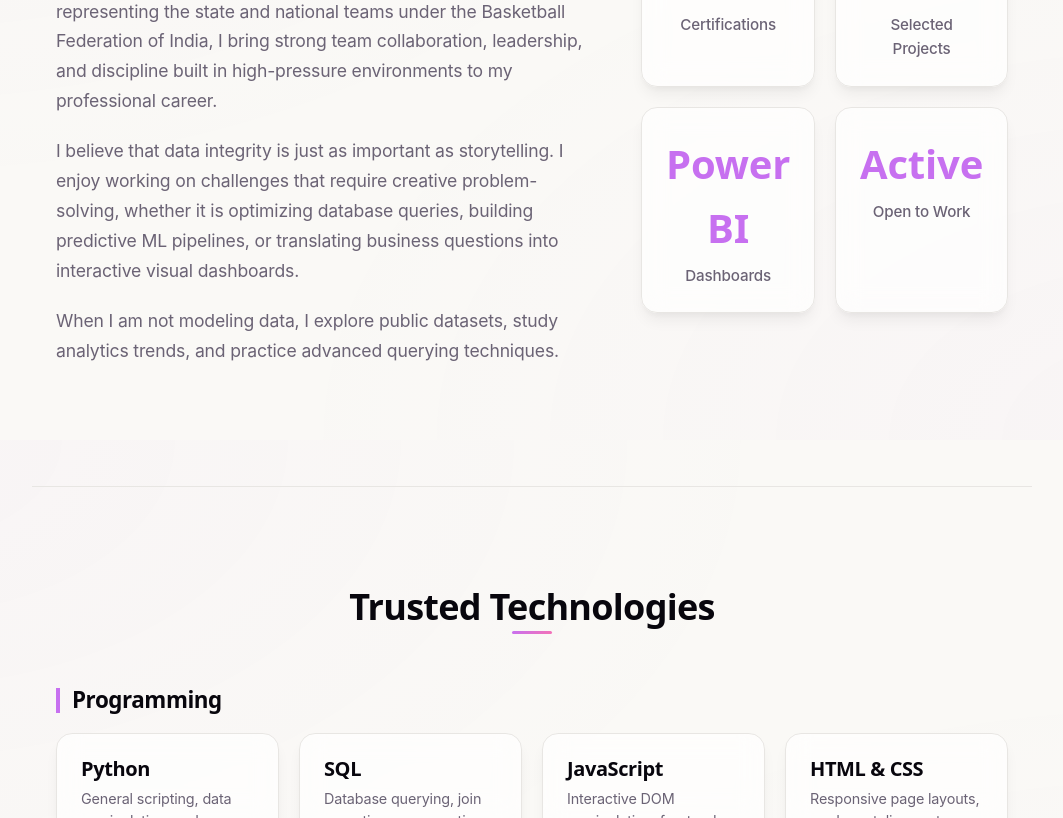
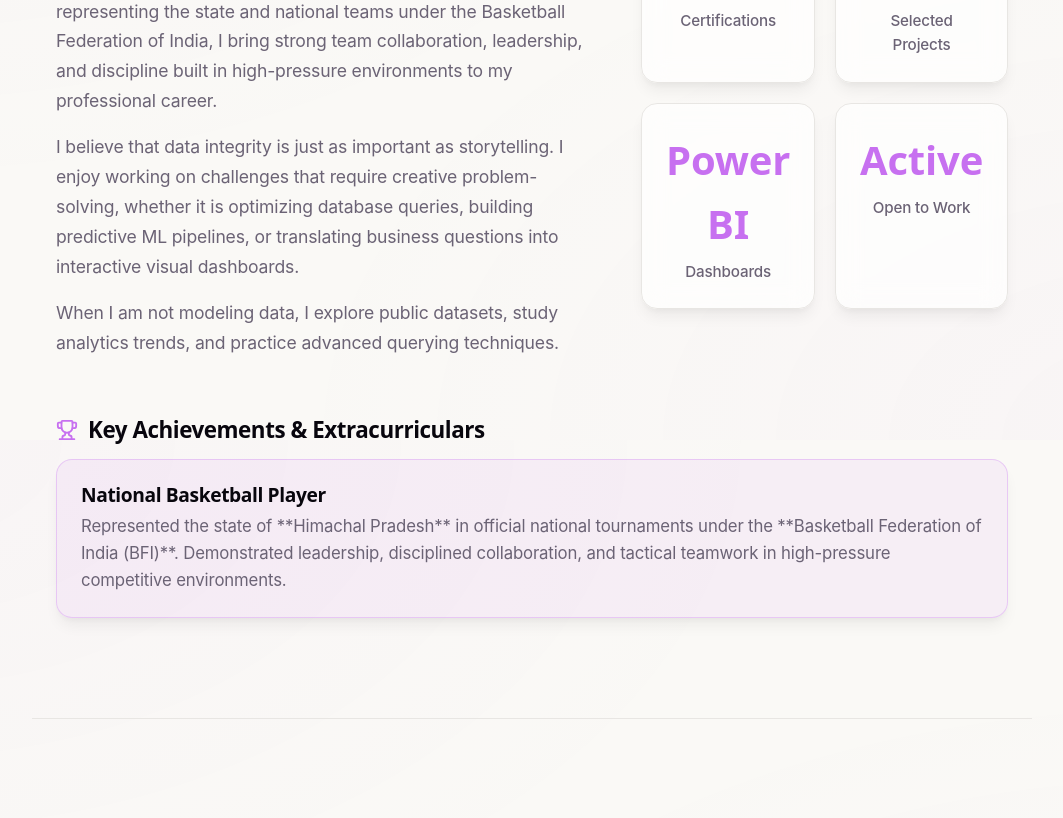
Before and after one commit to pahadibanda/rajat-portfolio, a React (Vite) app: page / in a window 1280 px wide. Shown: the part 1160-1978 px from the top of the page, without its empty margins (108-1171 px from the left). Built offline with nearby package versions, Linux system fonts and the light colour scheme; no server answers.

Commit message:
Add basketball achievement section to About.jsx

```diff
--- a/src/components/About.jsx
+++ b/src/components/About.jsx
@@ -1,3 +1,4 @@
+import { Trophy } from 'lucide-react';
 import { portfolioData } from '../data/portfolioData';
 
 function About() {
@@ -18,10 +19,10 @@ function About() {
 
       <div className="about-grid">
         <div className="about-text reveal-fade-up">
-          <p>
+          <p style={{ marginBottom: '16px' }}>
             {about}
           </p>
-          <p>
+          <p style={{ marginBottom: '16px' }}>
             I believe that data integrity is just as important as storytelling. I enjoy working on challenges that require creative problem-solving, whether it is optimizing database queries, building predictive ML pipelines, or translating business questions into interactive visual dashboards.
           </p>
           <p>
@@ -38,6 +39,20 @@ function About() {
           ))}
         </div>
       </div>
+
+      <div className="reveal-fade-up" style={{ marginTop: '40px', textAlign: 'left' }}>
+        <h3 style={{ display: 'flex', alignItems: 'center', gap: '10px', fontSize: '1.4rem', color: 'var(--text-h)', marginBottom: '16px' }}>
+          <Trophy size={22} color="var(--accent)" /> Key Achievements & Extracurriculars
+        </h3>
+        <div className="card" style={{ padding: '24px', background: 'var(--accent-bg)', borderColor: 'var(--accent-border)' }}>
+          <h4 style={{ fontSize: '1.2rem', fontWeight: 700, color: 'var(--text-h)', marginBottom: '8px' }}>
+            National Basketball Player
+          </h4>
+          <p style={{ fontSize: '1.05rem', color: 'var(--text)', lineHeight: 1.6, margin: 0 }}>
+            Represented the state of **Himachal Pradesh** in official national tournaments under the **Basketball Federation of India (BFI)**. Demonstrated leadership, disciplined collaboration, and tactical teamwork in high-pressure competitive environments.
+          </p>
+        </div>
+      </div>
     </section>
   );
 }
```
